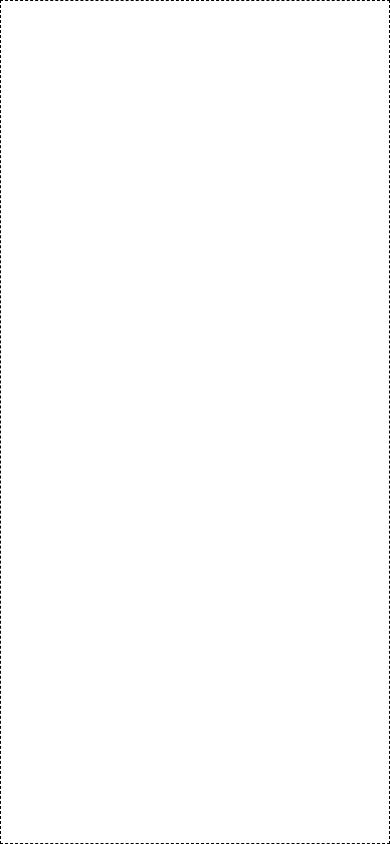
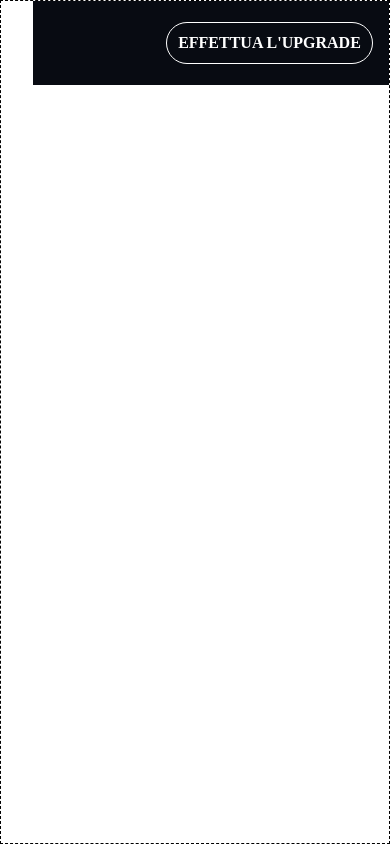
Before and after one commit to feffe17/html-css-spotifyweb, a plain HTML site: page index.html in a window 390 px wide. Drawn offline with Linux system fonts and the light colour scheme.

Commit message:
add responsive header

```diff
--- a/index.html
+++ b/index.html
@@ -9,7 +9,9 @@
 <body class="debug">
     <!-- header -->
      <header>
-        <div class="container"></div>
+        <div class="container col-md-10 col-sm-11 d-flex align-center justify-end">
+            <div class="upgrade-btn cw">EFFETTUA L'UPGRADE</div>
+        </div>
 
      </header>
     <!-- /header -->
--- a/style.css
+++ b/style.css
@@ -6,7 +6,16 @@
     --primary:#d2d2d2;
     --secondary:#a3a3a3;
     --col-bg:#141922;
+    --col-bg-header:#080b12;
     --col-bg-footer:#282828;
+}
+
+.cw{
+    color: white;
+}
+
+.cb{
+    color: black;
 }
 
 /* #endregion colors */
@@ -546,7 +555,24 @@ body{
 /* #region header */
 
 header>.container{
-    width: 80%;
+    padding: 2rem 1rem;
+    background-color: var(--col-bg-header);
+    margin-left: auto;
+    margin-right: 0;
+    height: 10vh;
+
+}
+
+.upgrade-btn{
+    padding: 0.7rem;
+    border: 1px solid white;
+    font-weight: 600;
+    border-radius: 50px;
+    cursor: pointer;
+}
+
+.upgrade-btn:hover{
+    padding: 1rem;
 }
 
 /* #endregion header */
```
